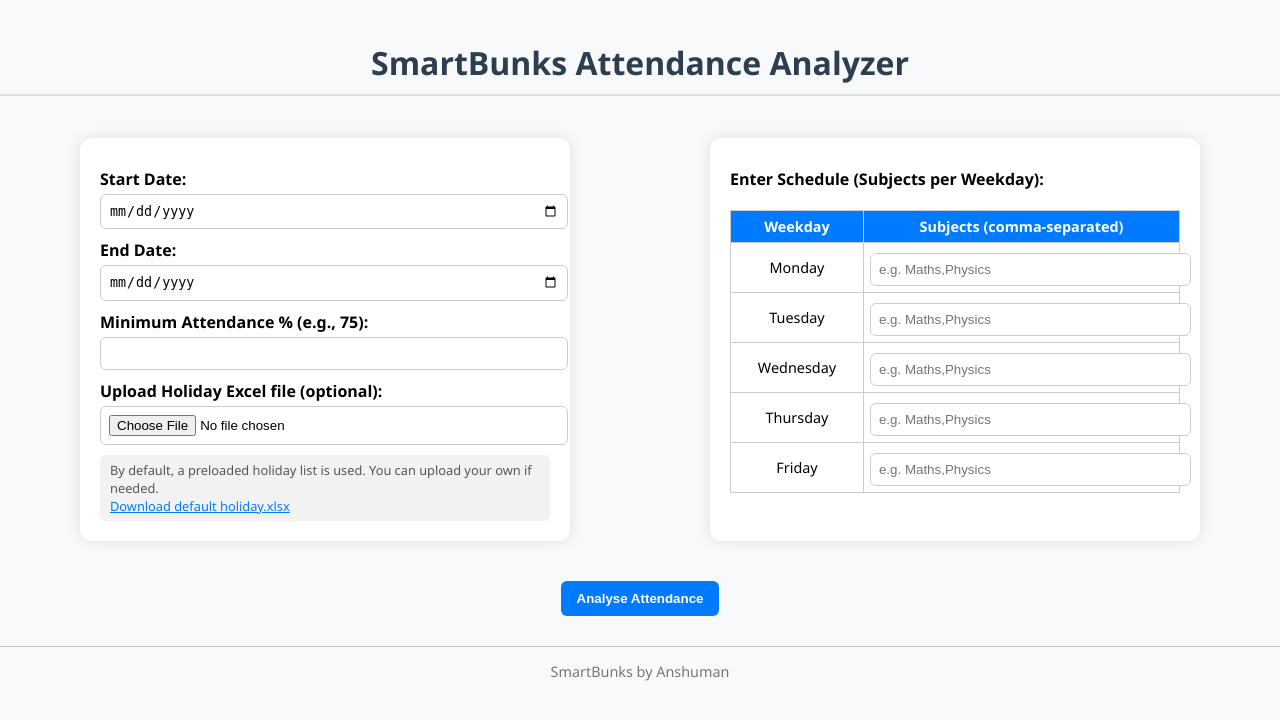
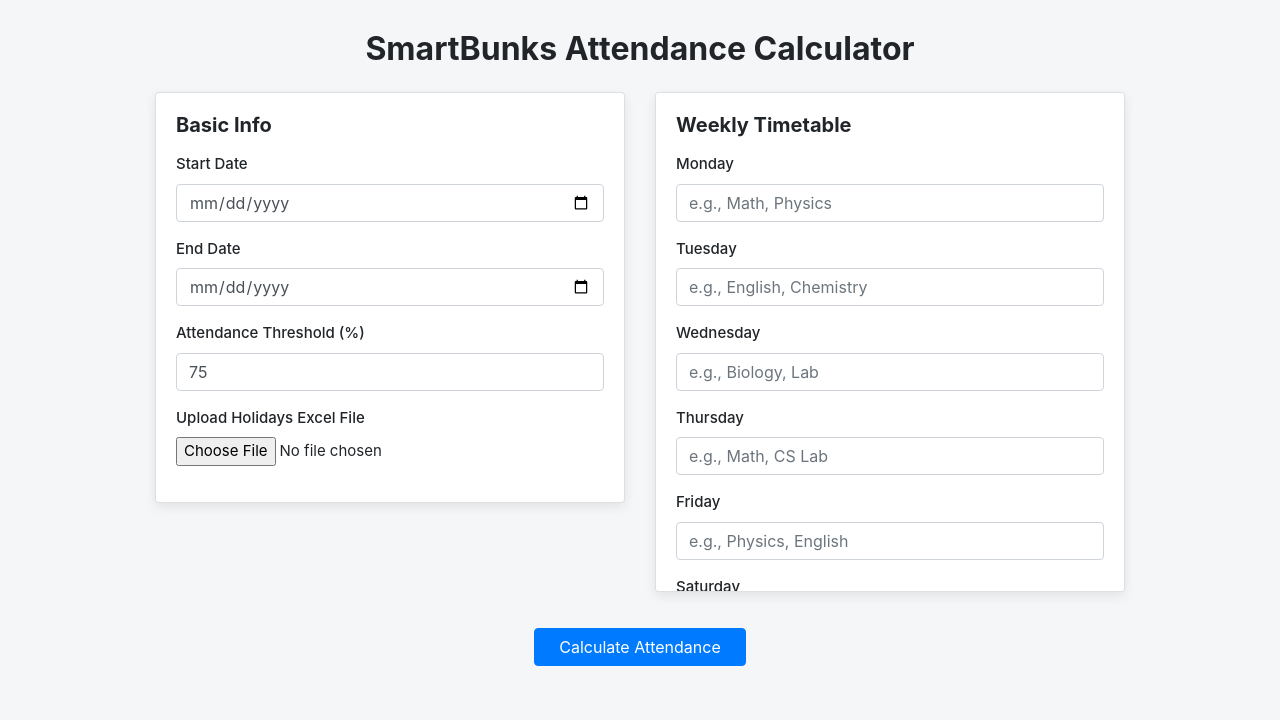
Before and after one commit to Anshu-09/SmartBunks, a Flask app: page / in a window 1280 px wide. Shown: the top 720 px of the page. Run offline with Flask 3, Linux system fonts and the light colour scheme; some libraries are stand-ins or nearby versions.

Commit message:
reverted

```diff
--- a/app.py
+++ b/app.py
@@ -5,7 +5,6 @@
 import os
 
 app = Flask(__name__)
-app.config['UPLOAD_FOLDER'] = 'static'
 
 @app.route('/')
 def index():
@@ -16,41 +15,44 @@
     start_date = request.form['start_date']
     end_date = request.form['end_date']
 
-    # Timetable input via form
+    # Read schedule from form input instead of Excel
     schedule_df = {}
     for day in ['Monday', 'Tuesday', 'Wednesday', 'Thursday', 'Friday']:
         subjects_str = request.form.get(f'schedule_{day}', '')
-        subjects = [s.strip().lower() for s in subjects_str.split(',') if s.strip()]
+        subjects = [s.strip() for s in subjects_str.split(',') if s.strip()]
         schedule_df[day] = subjects
 
-    # Use uploaded holidays file or default
     holidays_file = request.files['holidays']
-    if holidays_file and holidays_file.filename != '':
-        holidays_df = pd.read_excel(holidays_file)
-    else:
-        default_path = os.path.join(app.config['UPLOAD_FOLDER'], 'holidays.xlsx')
-        holidays_df = pd.read_excel(default_path)
 
+    # Load dataframes
+    holidays_df = pd.read_excel(holidays_file)
+
+    # Convert and filter holidays
     holidays_df['Date'] = pd.to_datetime(holidays_df['Date'])
     holidays_df = holidays_df[
         (holidays_df['Date'] >= pd.to_datetime(start_date)) &
         (holidays_df['Date'] <= pd.to_datetime(end_date))
     ]
     holidays_df['Weekday'] = holidays_df['Date'].dt.day_name()
+
+    # Count holidays by weekday
     weekday_holiday_count = holidays_df['Weekday'].value_counts().to_dict()
 
+    # Count all weekdays in date range
     all_dates = pd.date_range(start=start_date, end=end_date)
     weekday_counts = pd.Series([d.strftime('%A') for d in all_dates]).value_counts().to_dict()
 
+    # Calculate effective weekdays
     effective_weekdays = {
         day: max(0, weekday_counts.get(day, 0) - weekday_holiday_count.get(day, 0))
-        for day in ['Monday', 'Tuesday', 'Wednesday', 'Thursday', 'Friday']
+        for day in ['Monday', 'Tuesday', 'Wednesday', 'Thursday', 'Friday','Saturday']
     }
 
+    # Count subject occurrences per weekday
     subject_weekday_count = {}
     for day, subjects in schedule_df.items():
         for subject in subjects:
-            if subject == '':
+            if subject.lower() == 'nan' or subject == '':
                 continue
             if subject not in subject_weekday_count:
                 subject_weekday_count[subject] = {}
@@ -58,7 +60,8 @@
                 subject_weekday_count[subject][day] = 0
             subject_weekday_count[subject][day] += 1
 
-    threshold_percent = float(request.form['threshold'])
+    # Calculate attendance info
+    threshold_percent = float(request.form['threshold'])  # e.g., 75
     ATTENDANCE_THRESHOLD = threshold_percent / 100.0
 
     subject_attendance_data = []
@@ -69,13 +72,16 @@
         min_required = int(np.ceil(total_classes * ATTENDANCE_THRESHOLD))
         max_absents = total_classes - min_required
         subject_attendance_data.append({
-            'Subject': subject.title(),
+            'Subject': subject,
             'TotalClasses': total_classes,
             'MinRequired': min_required,
             'MaxAbsents': max_absents
         })
 
+    # Convert to DataFrame for HTML rendering
     result_df = pd.DataFrame(subject_attendance_data)
+
+    # Convert DataFrame to HTML table
     result_html = result_df.to_html(classes='table table-bordered table-striped', index=False)
 
     return render_template('index.html', result=result_html)
--- a/templates/index.html
+++ b/templates/index.html
@@ -1,191 +1,145 @@
 <!DOCTYPE html>
-<html lang="en">
+<html>
 <head>
-    <meta charset="UTF-8">
-    <title>SmartBunks</title>
+    <title>SmartBunks Attendance Calculator</title>
     <meta name="viewport" content="width=device-width, initial-scale=1">
+    <link
+      rel="stylesheet"
+      href="https://stackpath.bootstrapcdn.com/bootstrap/4.5.2/css/bootstrap.min.css"
+    />
     <style>
         body {
-            font-family: 'Segoe UI', sans-serif;
-            margin: 0;
-            padding: 0;
-            background: #f8f9fa;
+            background-color: #f4f6f8;
+            font-size: 15px;
         }
-        h1 {
-            text-align: center;
-            color: #2c3e50;
-            font-weight: 700;
-            padding: 20px 10px 10px;
-            font-size: 2rem;
-            border-bottom: 2px solid #ddd;
+
+        .container {
+            margin-top: 30px;
+            max-width: 1000px;
         }
-        .container {
-            display: flex;
-            flex-wrap: wrap;
-            justify-content: space-around;
+
+        .card {
+            box-shadow: 0 4px 12px rgba(0,0,0,0.08);
             padding: 20px;
-            gap: 20px;
+            margin-bottom: 20px;
         }
-        .card {
-            background-color: #ffffff;
-            padding: 20px;
-            border-radius: 12px;
-            box-shadow: 0 0 15px rgba(0,0,0,0.1);
-            flex: 1;
-            min-width: 300px;
-            max-width: 450px;
+
+        textarea {
+            resize: none;
         }
+
         label {
-            font-weight: 600;
-            display: block;
-            margin-top: 10px;
+            font-weight: 500;
         }
-        input[type="file"],
-        input[type="date"],
-        input[type="text"] {
-            width: 100%;
-            padding: 8px;
-            margin-top: 4px;
-            border-radius: 6px;
-            border: 1px solid #ccc;
+
+        h2, h5 {
+            font-weight: bold;
         }
-        table {
-            width: 100%;
-            border-collapse: collapse;
-            margin-top: 20px;
-            font-size: 0.9rem;
-        }
-        th, td {
-            border: 1px solid #ccc;
-            padding: 6px;
-            text-align: center;
-        }
-        th {
-            background-color: #007bff;
-            color: white;
-        }
-        button {
-            margin-top: 20px;
-            background-color: #007bff;
-            color: white;
-            padding: 10px 16px;
-            font-weight: 600;
-            border: none;
-            border-radius: 6px;
-            cursor: pointer;
-        }
-        button:hover {
-            background-color: #0056b3;
-        }
-        .footer {
-            text-align: center;
-            padding: 15px;
-            font-size: 0.9rem;
-            color: #777;
-            border-top: 1px solid #ccc;
-            margin-top: 30px;
-        }
-        .alert {
-            margin-top: 10px;
-            font-size: 0.8rem;
-            color: #555;
-            background: #f2f2f2;
-            padding: 6px 10px;
-            border-radius: 6px;
-        }
-        .alert a {
-            color: #007bff;
-            text-decoration: underline;
+
+        .form-section {
+            max-height: 500px;
+            overflow-y: auto;
         }
 
         @media (max-width: 768px) {
-            .container {
-                flex-direction: column;
-                align-items: center;
+            body {
+                font-size: 14px;
+            }
+
+            .card {
+                padding: 15px;
+            }
+
+            h2 {
+                font-size: 22px;
+            }
+
+            h5 {
+                font-size: 18px;
+            }
+
+            .form-group label {
+                font-size: 14px;
+            }
+
+            .btn {
+                width: 100%;
             }
         }
     </style>
 </head>
 <body>
-
-    <h1>SmartBunks Attendance Analyzer</h1>
-
-    <form action="/analyze" method="post" enctype="multipart/form-data">
     <div class="container">
-            <!-- Left Card -->
-            <div class="card">
-                <label for="start_date">Start Date:</label>
-                <input type="date" name="start_date" required>
-
-                <label for="end_date">End Date:</label>
-                <input type="date" name="end_date" required>
-
-                <label for="min_attendance">Minimum Attendance % (e.g., 75):</label>
-                <input type="text" name="min_attendance" required>
-
-                <label for="holiday_file">Upload Holiday Excel file (optional):</label>
-                <input type="file" name="holiday_file" accept=".xlsx">
-
-                <div class="alert">
-                    By default, a preloaded holiday list is used. You can upload your own if needed.
-                    <br><a href="/static/holiday.xlsx" download>Download default holiday.xlsx</a>
+        <h2 class="text-center mb-4">SmartBunks Attendance Calculator</h2>
+        <form action="/upload" method="post" enctype="multipart/form-data">
+            <div class="row">
+                <!-- Left card -->
+                <div class="col-md-6 mb-3">
+                    <div class="card form-section">
+                        <h5 class="mb-3">Basic Info</h5>
+                        <div class="form-group">
+                            <label for="start_date">Start Date</label>
+                            <input type="date" class="form-control" id="start_date" name="start_date" required>
+                        </div>
+                        <div class="form-group">
+                            <label for="end_date">End Date</label>
+                            <input type="date" class="form-control" id="end_date" name="end_date" required>
+                        </div>
+                        <div class="form-group">
+                            <label for="threshold">Attendance Threshold (%)</label>
+                            <input type="number" class="form-control" id="threshold" name="threshold" min="0" max="100" value="75" required>
+                        </div>
+                        <div class="form-group">
+                            <label>Upload Holidays Excel File</label>
+                            <input type="file" class="form-control-file" name="holidays" required>
+                        </div>
                     </div>
                 </div>
 
-            <!-- Right Card -->
-            <div class="card">
-                <label>Enter Schedule (Subjects per Weekday):</label>
-                <table>
-                    <tr>
-                        <th>Weekday</th>
-                        <th>Subjects (comma-separated)</th>
-                    </tr>
-                    {% for day in ["Monday", "Tuesday", "Wednesday", "Thursday", "Friday"] %}
-                    <tr>
-                        <td>{{ day }}</td>
-                        <td>
-                            <input type="text" name="schedule_{{ day }}" placeholder="e.g. Maths,Physics">
-                        </td>
-                    </tr>
-                    {% endfor %}
-                </table>
+                <!-- Right card -->
+                <div class="col-md-6 mb-3">
+                    <div class="card form-section">
+                        <h5 class="mb-3">Weekly Timetable</h5>
+                        <div class="form-group">
+                            <label for="schedule_Monday">Monday</label>
+                            <textarea class="form-control" name="schedule_Monday" rows="1" placeholder="e.g., Math, Physics"></textarea>
+                        </div>
+                        <div class="form-group">
+                            <label for="schedule_Tuesday">Tuesday</label>
+                            <textarea class="form-control" name="schedule_Tuesday" rows="1" placeholder="e.g., English, Chemistry"></textarea>
+                        </div>
+                        <div class="form-group">
+                            <label for="schedule_Wednesday">Wednesday</label>
+                            <textarea class="form-control" name="schedule_Wednesday" rows="1" placeholder="e.g., Biology, Lab"></textarea>
+                        </div>
+                        <div class="form-group">
+                            <label for="schedule_Thursday">Thursday</label>
+                            <textarea class="form-control" name="schedule_Thursday" rows="1" placeholder="e.g., Math, CS Lab"></textarea>
+                        </div>
+                        <div class="form-group">
+                            <label for="schedule_Friday">Friday</label>
+                            <textarea class="form-control" name="schedule_Friday" rows="1" placeholder="e.g., Physics, English"></textarea>
+                        </div>
+                        <div class="form-group">
+                        <label for="schedule_Saturday">Saturday</label>
+                         <textarea class="form-control" name="schedule_Saturday" rows="1" placeholder="e.g., Workshop, Seminar"></textarea>
+                        </div>
+
+                    </div>
                 </div>
             </div>
 
-        <div style="text-align: center;">
-            <button type="submit">Analyse Attendance</button>
+            <div class="text-center mb-4">
+                <button type="submit" class="btn btn-primary px-4">Calculate Attendance</button>
             </div>
         </form>
 
         {% if result %}
-        <div class="container">
-            <div class="card" style="width:100%;">
-                <h3 style="text-align:center;">Analysis Result</h3>
-                <table>
-                    <thead>
-                        <tr>
-                            {% for col in result.columns %}
-                            <th>{{ col }}</th>
-                            {% endfor %}
-                        </tr>
-                    </thead>
-                    <tbody>
-                        {% for row in result.values %}
-                        <tr>
-                            {% for cell in row %}
-                            <td>{{ cell }}</td>
-                            {% endfor %}
-                        </tr>
-                        {% endfor %}
-                    </tbody>
-                </table>
-            </div>
+        <div class="card">
+            <h5 class="mb-3">Attendance Summary</h5>
+            {{ result|safe }}
         </div>
         {% endif %}
-
-    <div class="footer">
-        SmartBunks by Anshuman
     </div>
-
 </body>
 </html>
```
Lines whose indentation alone changed are shown as unchanged.
